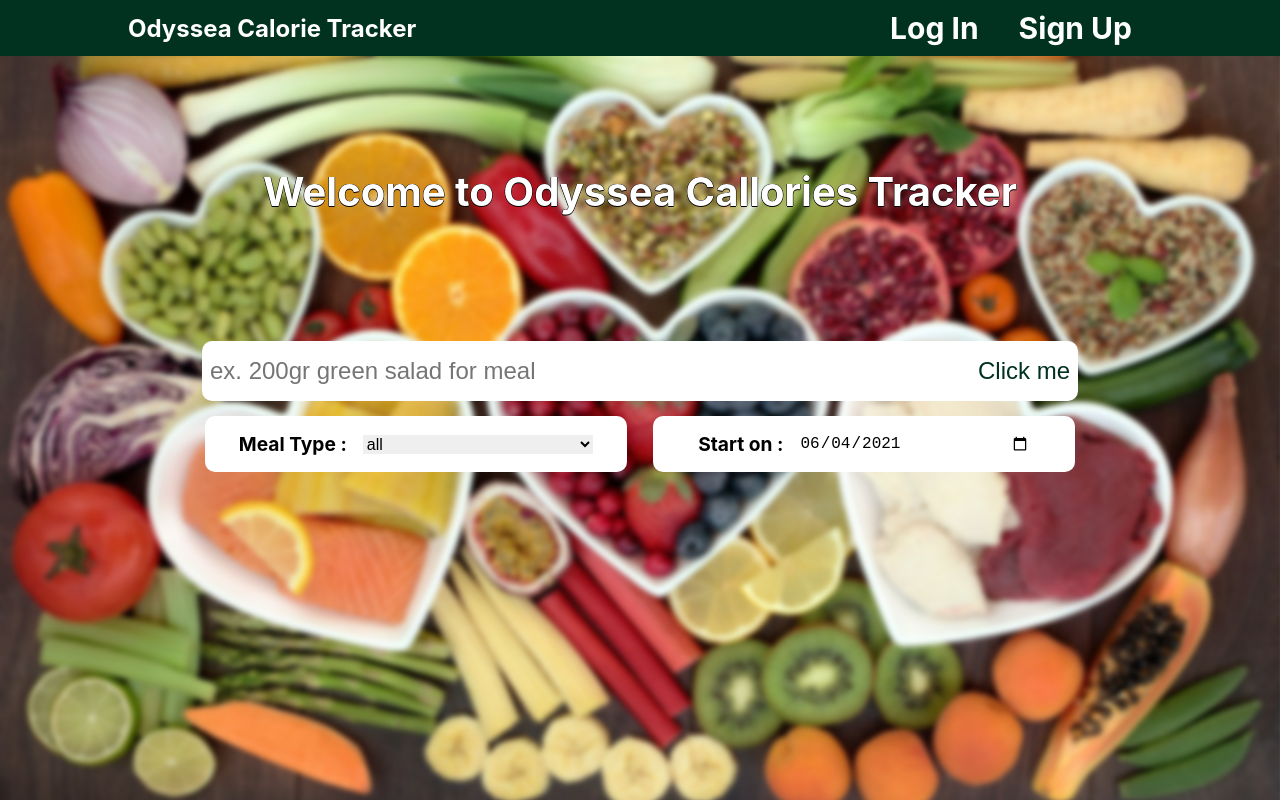
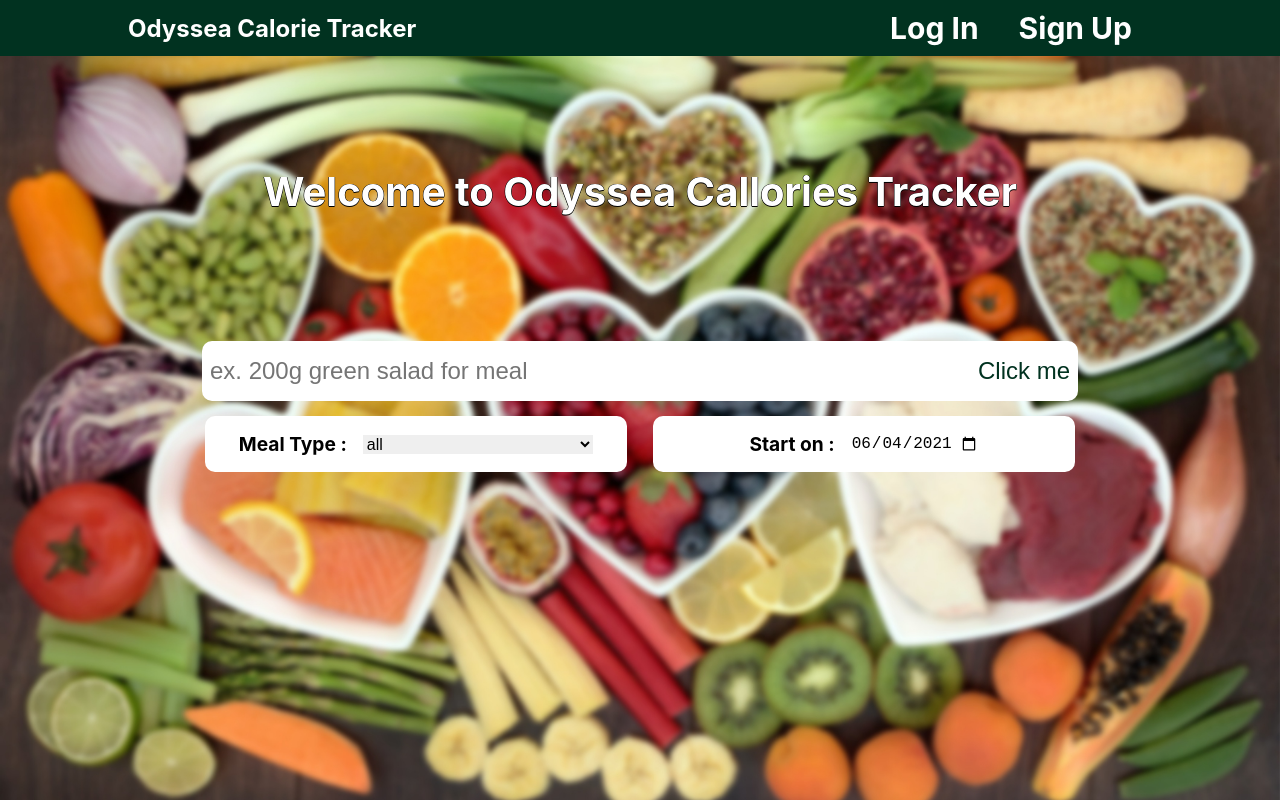
Before and after one commit to SkartadosTheodoros/Odyssea-Calorie-Tracker, a React (Create React App) app: page / in a window 1280 px wide. Built offline with nearby package versions, Linux system fonts and the light colour scheme.

Commit message:
Refactor Calories Filter, change variables names

```diff
--- a/src/App.js
+++ b/src/App.js
@@ -8,20 +8,33 @@ import Calories from './components/CaloriesList/Calories';
 
 function App() {
 
+  const today = () => {
+    let today = new Date()
+    let day = String(today.getDate()).padStart(2, '0');
+    let month = String(today.getMonth() + 1).padStart(2, '0');
+    let year = today.getFullYear();
+    return year + '-' + month + '-' + day;
+  }
+
+  //States
+  const [data, setData] = useState([])
+  const [startDate, setStartDate] = useState(today())
+  const [type, setType] = useState("all")
+  const [typeList, setTypesList] = useState([])
+  const [error, setError] = useState();
+  const [isLoggedIn, setIsLoggedIn] = useState(false)
+
   //Add new entry
-  const [data, setData] = useState([])
   const addEntryHandler = (entry) => {
-
     if (entry.query.trim().length === 0) {
       setError("Meal is mandatory")
       return false;
     }
 
-    let query = entry.query;
-    fetch('https://api.calorieninjas.com/v1/nutrition?query=' + query,
+    fetch('https://api.calorieninjas.com/v1/nutrition?query=' + entry.query,
       {
         method: 'GET',
-        url: 'https://api.calorieninjas.com/v1/nutrition?query=' + query,
+        url: 'https://api.calorieninjas.com/v1/nutrition?query=' + entry.query,
         headers: { 'X-Api-Key': 'EXZJmSfKrzCjfD5csKLGQQ==3snCEmEYJFlGVzjc' },
         contentType: 'application/json',
       })
@@ -31,118 +44,125 @@ function App() {
           const newEntry = {
             id: uuidv4(),
             date: entry.date,
-            name: item.name,
-            meal: entry.meal,
+            meal: item.name,
+            type: entry.type,
             quantity: String(item.serving_size_g) + "g",
             calories: item.calories
           }
-
           setData((data) => { return [...data, newEntry] })
         })
       })
     return true;
   }
 
-  //Error during input
-  const [error, setError] = useState();
+  //Error Modal
   const errorChangeHandler = () => {
     setError(true)
   }
 
-  //close Modal
+  //Close Error Modal
   const onDismissHandler = () => {
     setError(false)
-  }
-
-  const today = () => {
-    let today = new Date()
-    let day = String(today.getDate()).padStart(2, '0');
-    let month = String(today.getMonth() + 1).padStart(2, '0');
-    let year = today.getFullYear();
-    return year + '-' + month + '-' + day;
-  }
-
-  // date filter
-  const [startDate, setStartDate] = useState(today())
-  const newStartDateSetHandler = (startDate) => {
-    setStartDate(startDate);
-  }
-
-  // typefilter
-  const [meal, setMeal] = useState("all")
-  const newSetMealTypeSetHandler = (meal) => {
-    setMeal(meal);
-  }
-
-  const [mealTypes, setMealTypes] = useState([])
-
-  const UniqueMealType = (date) => {
-    let types = data.map(item => {
-      return (
-        item.date.getDate() === date.getDate()
-          ? item.meal
-          : null)
-    })
-
-    types = types.filter((item, idx) => types.indexOf(item) === idx)
-    return types
-  }
-
-  useEffect(() => {
-    setMealTypes(
-      UniqueMealType(new Date(startDate))
-    )
-  }, [data])
-
-  const findUniqueMealTypeHandler = (date) => {
-    setMealTypes(
-      UniqueMealType(new Date(date))
-    )
   }
 
   //edit entry
 
 
+
+
+
+
+
+
   // delete entry
   const deleteHandler = (id) => {
-    const newData = data.filter((entry) =>  entry.id !== id );
+    const newData = data.filter((entry) => entry.id !== id);
     setData(newData);;
   };
 
-  // check if user is log in
-  const [isLoggedIn, setIsLoggedIn] = useState(false)
-
-  // register
-
-  // log in
-  const [login, setLogin] = useState(false)
-  const loginChangeHandler = () => {
-    setLogin(true);
+  // set date for filterimg
+  const newStartDateSetHandler = (startDate) => {
+    setStartDate(startDate);
   }
 
+  // set filter type
+  const newSetTypeSetHandler = (type) => {
+    setType(type);
+  }
+
+  // filter type list
+  const newSetTypeListSetHandler = (date) => {
+    date = new Date(date)
+
+    let uniqueTypes = data.map(item => {
+      return (item.date.getDate() === date.getDate() ? item.type : null)
+    })
+
+    uniqueTypes = uniqueTypes.filter((item, idx) => {
+      return (uniqueTypes.indexOf(item) === idx && item != null)
+    })
+
+    setTypesList(uniqueTypes.sort())
+  }
+
+  // filter type list on load
+  useEffect(() => {
+    newSetTypeListSetHandler(new Date(startDate))
+  }, [data])
+
+
+
+
+  // check if user is log in
+  // register
+  // log in
   // log out
+
+
+
+
+
+
+
+
+
+
+
+
+
+
+
+
+
+
+
+
+
+
 
   return (
     <div className="App">
       {error && <ErrorModal title={error} onDismiss={onDismissHandler}></ErrorModal>}
+
       <Navbar
-        isLoggedIn={isLoggedIn}
-        login={loginChangeHandler} />
+        isLoggedIn={isLoggedIn} />
+
       <CaloriesInput
         addEntry={addEntryHandler}
         error={errorChangeHandler} />
+
       <CaloriesFilter
         startDate={startDate}
-        meal={meal}
-        mealType={mealTypes}
+        typeList={typeList}
+        onSetType={newSetTypeSetHandler}
         onSetStartDate={newStartDateSetHandler}
-        onSetMealType={newSetMealTypeSetHandler}
-        onMealTypes={findUniqueMealTypeHandler} />
+        onSetTypeList={newSetTypeListSetHandler} />
+
       <Calories
+        data={data}
         filterDate={startDate}
-        filterMeal={meal}
-        data={data}
-        delete={deleteHandler}/>
+        filterType={type}
+        onDelete={deleteHandler} />
     </div >
   );
 }
--- a/src/components/CaloriesFilter/CaloriesFilter.css
+++ b/src/components/CaloriesFilter/CaloriesFilter.css
@@ -9,33 +9,6 @@
   grid-template-columns: 1fr 1fr;
   width: 46vw;
 }
-.filter-entry-meal,
-.filter-entry-date {
-  display: flex;
-  justify-content: center;
-  align-items: center;
-  background-color: white;
-  border-radius: 10px;
-  padding: 1rem;
-  margin: 0 1vw;
-}
-
-.filter-entry-meal label,
-.filter-entry-date label {
-  font-size: 1.2rem;
-  font-weight: bold;
-  padding-right: 1rem;
-}
-
-.filter-entry-meal select,
-.filter-entry-date input {
-  width: 10vw;
-  border: none;
-  font-size: 1rem;
-}
-.filter-entry-meal select {
-  text-align: left;
-}
 
 @media screen and (max-width: 1680px) {
   .filter-entry {
@@ -46,11 +19,6 @@
 @media screen and (max-width: 1280px) {
   .filter-entry {
     width: 70vw;
-  }
-
-  .filter-entry-date input,
-  .filter-entry-meal select {
-    width: 18vw;
   }
 }
 
@@ -64,19 +32,4 @@
   .filter-entry {
     width: 92vw;
   }
-
-  .filter-entry-meal,
-  .filter-entry-date {
-    padding: 0.5rem 1rem;
-  }
-
-  .filter-entry-meal label,
-  .filter-entry-date label {
-    font-size: 0.8rem;
-  }
-
-  .filter-entry-date input,
-  .filter-entry-meal select {
-    width: 25vw;
-  }
 }
--- a/src/components/CaloriesFilter/CaloriesFilter.js
+++ b/src/components/CaloriesFilter/CaloriesFilter.js
@@ -1,37 +1,23 @@
 import "./CaloriesFilter.css"
+import CaloriesFilterType from "./CaloriesFilterType"
+import CaloriesFilterDate from "./CaloriesFilterDate"
 
 const CaloriesFilter = (props) => {
-
-    const startDateChangeHandler = (event) => {
-        let newStartDate = event.target.value
-        props.onSetStartDate(newStartDate)
-        props.onMealTypes(newStartDate)
-    }
-
-    const startMealChangeHandler = (event) => {
-        let meal = event.target.value
-        props.onSetMealType(meal)
-    }
+    const onSetTypeHandler = (type) => props.onSetType(type)
+    const onSetStartDateHandler = (newStartDate) => props.onSetStartDate(newStartDate)
+    const onSetTypeListHandler = (newStartDate) => props.onSetTypeList(newStartDate)
 
     return (
         <div className="filter">
             <div className="filter-entry">
-                <div className="filter-entry-meal">
-                    <label htmlFor="meal">Meal Type : </label>
-                    <select name="meals" id="meal" onChange={startMealChangeHandler}>
-                        <option value="all">all</option>
-                        {
-                            props.mealType.length > 0 && props.mealType[0] != null
-                                ? props.mealType.map(type => { return (<option value={type}>{type}</option>) })
-                                : null
-                        }
-                    </select>
-                </div>
+                <CaloriesFilterType
+                    typeList={props.typeList}
+                    onSetType={onSetTypeHandler} />
 
-                <div className="filter-entry-date">
-                    <label>Start on : </label>
-                    <input type="date" value={props.startDate} onChange={startDateChangeHandler} />
-                </div>
+                <CaloriesFilterDate
+                    value={props.startDate}
+                    onSetStartDate={onSetStartDateHandler}
+                    onSetTypeList={onSetTypeListHandler} />
             </div>
         </div>
     )
--- /dev/null
+++ b/src/components/CaloriesFilter/CaloriesFilterDate.css
@@ -0,0 +1,35 @@
+.filter-entry-date {
+  display: flex;
+  justify-content: center;
+  align-items: center;
+  background-color: white;
+  border-radius: 10px;
+  padding: 1rem;
+  margin: 0 1vw;
+}
+
+.filter-entry-date label {
+  font-size: 1.2rem;
+  font-weight: bold;
+  padding-right: 1rem;
+}
+
+.filter-entry-date input {
+  width: 10vw;
+  border: none;
+  font-size: 1rem;
+}
+
+@media screen and (max-width: 736px) {
+  .filter-entry-date {
+    padding: 0.5rem 1rem;
+  }
+
+  .filter-entry-date label {
+    font-size: 0.8rem;
+  }
+
+  .filter-entry-date input {
+    width: 25vw;
+  }
+}
--- /dev/null
+++ b/src/components/CaloriesFilter/CaloriesFilterDate.js
@@ -0,0 +1,18 @@
+import "./CaloriesFilterDate.css"
+
+const CaloriesFilterDate = (props) => {
+    const startDateChangeHandler = (event) => {
+        let newStartDate = event.target.value
+        props.onSetStartDate(newStartDate)
+        props.onSetTypeList(newStartDate)
+    }
+
+    return (
+        <div className="filter-entry-date">
+            <label>Start on : </label>
+            <input type="date" value={props.value} onChange={startDateChangeHandler} />
+        </div>
+    )
+}
+
+export default CaloriesFilterDate
--- /dev/null
+++ b/src/components/CaloriesFilter/CaloriesFilterType.css
@@ -0,0 +1,44 @@
+.filter-entry-meal {
+  display: flex;
+  justify-content: center;
+  align-items: center;
+  background-color: white;
+  border-radius: 10px;
+  padding: 1rem;
+  margin: 0 1vw;
+}
+
+.filter-entry-meal label {
+  font-size: 1.2rem;
+  font-weight: bold;
+  padding-right: 1rem;
+}
+
+.filter-entry-meal select {
+  width: 10vw;
+  border: none;
+  font-size: 1rem;
+}
+.filter-entry-meal select {
+  text-align: left;
+}
+
+@media screen and (max-width: 1280px) {
+  .filter-entry-meal select {
+    width: 18vw;
+  }
+}
+
+@media screen and (max-width: 736px) {
+  .filter-entry-meal {
+    padding: 0.5rem 1rem;
+  }
+
+  .filter-entry-meal label {
+    font-size: 0.8rem;
+  }
+
+  .filter-entry-meal select {
+    width: 25vw;
+  }
+}
--- /dev/null
+++ b/src/components/CaloriesFilter/CaloriesFilterType.js
@@ -0,0 +1,25 @@
+import "./CaloriesFilterType.css"
+
+const CaloriesFilterType = (props) => {
+    const startTypeChangeHandler = (event) => {
+        let type = event.target.value
+        props.onSetType(type)
+    }
+
+    return (
+        <div className="filter-entry-meal">
+            <label htmlFor="meal">Meal Type : </label>
+            <select name="meals" id="meal" onChange={startTypeChangeHandler}>
+                <option value="all">all</option>
+                {
+                    props.typeList.length > 0 &&
+                    props.typeList.map(type => {
+                        return (<option value={type}>{type}</option>)
+                    })
+                }
+            </select>
+        </div>
+    )
+}
+
+export default CaloriesFilterType
--- a/src/components/CaloriesInput/CaloriesInput.js
+++ b/src/components/CaloriesInput/CaloriesInput.js
@@ -3,7 +3,9 @@ import "./CaloriesInput.css"
 
 const CaloriesInput = (props) => {
 
+    // States
     const [input, setInput] = useState()
+
     const inputChangeHandler = (event) => {
         let newValue = event.target.value
         setInput(newValue)
@@ -12,7 +14,7 @@ const CaloriesInput = (props) => {
     const onSubmitHandler = (event) => {
         event.preventDefault();
 
-        let tempInput, tempDate, meal
+        let tempInput, tempDate, type
 
         if (input === undefined) {
             tempInput = ""
@@ -24,23 +26,20 @@ const CaloriesInput = (props) => {
         if (tempInput.includes("for")) {
             tempDate = tempInput.split("for")
             tempInput = tempDate[0].trim()
-            meal = tempDate[1].trim()
+            type = tempDate[1].toLowerCase().trim()
         }
         else {
-            meal = "-"
+            type = "-"
         }
 
         const entry = {
             date: new Date(),
             query: tempInput,
-            meal: meal
+            type: type
         }
 
         if (props.addEntry(entry)) {
             setInput("")
-        }
-        else {
-            console.log("Error Data");
         }
     }
 
@@ -51,10 +50,9 @@ const CaloriesInput = (props) => {
             </div>
 
             <div className="add-entry-input">
-                <input type="text" placeholder="ex. 200gr green salad for meal" value={input} onChange={inputChangeHandler} />
+                <input type="text" placeholder="ex. 200g green salad for meal" value={input} onChange={inputChangeHandler} />
                 <button onClick={onSubmitHandler}>Click me</button>
             </div>
-
         </div>)
 }
 
```
Also changed, not shown: src/components/CaloriesList/Calories.js (+7 -13 lines), src/components/CaloriesList/CaloriesList.js (+4 -5 lines).
